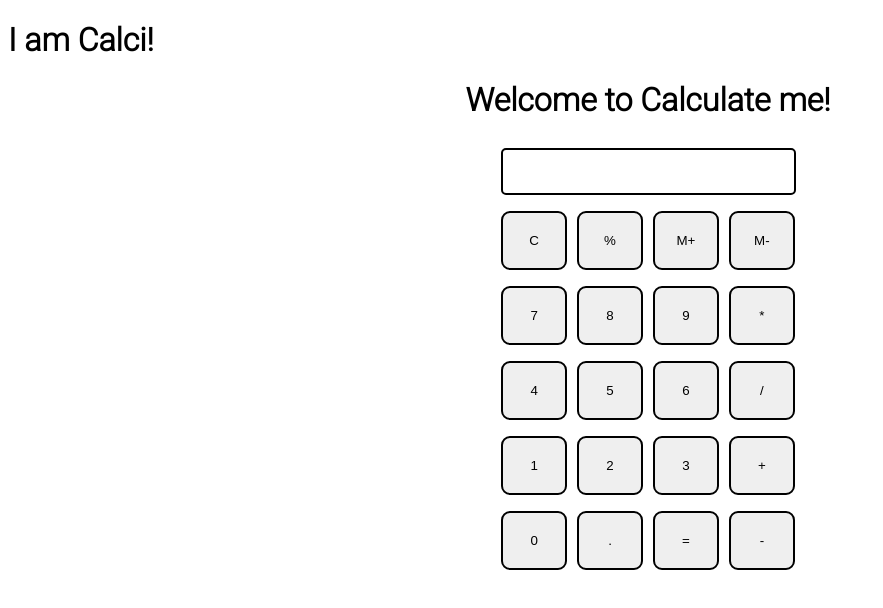
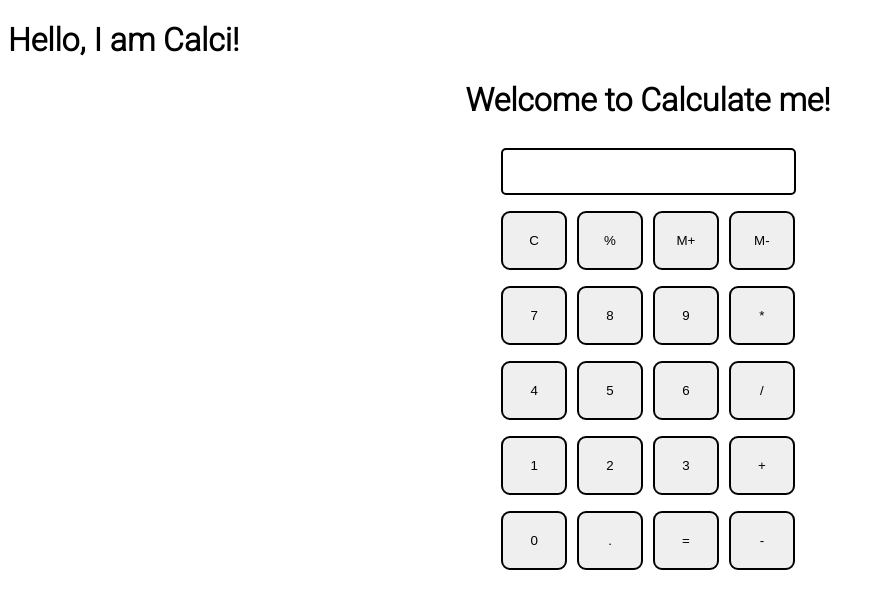
Before and after one commit to steja2805/CICD, a plain HTML site: page index.html in a window 1280 px wide. Shown: the whole page, without its empty margins (0-883 px from the left). Drawn offline with Linux system fonts and the light colour scheme.

Commit message:
Update index.html

```diff
--- a/index.html
+++ b/index.html
@@ -10,7 +10,7 @@
 </head>
 
 <body>
-  <h1>I am Calci!</h1>
+  <h1>Hello, I am Calci!</h1>
 
 
 
```
